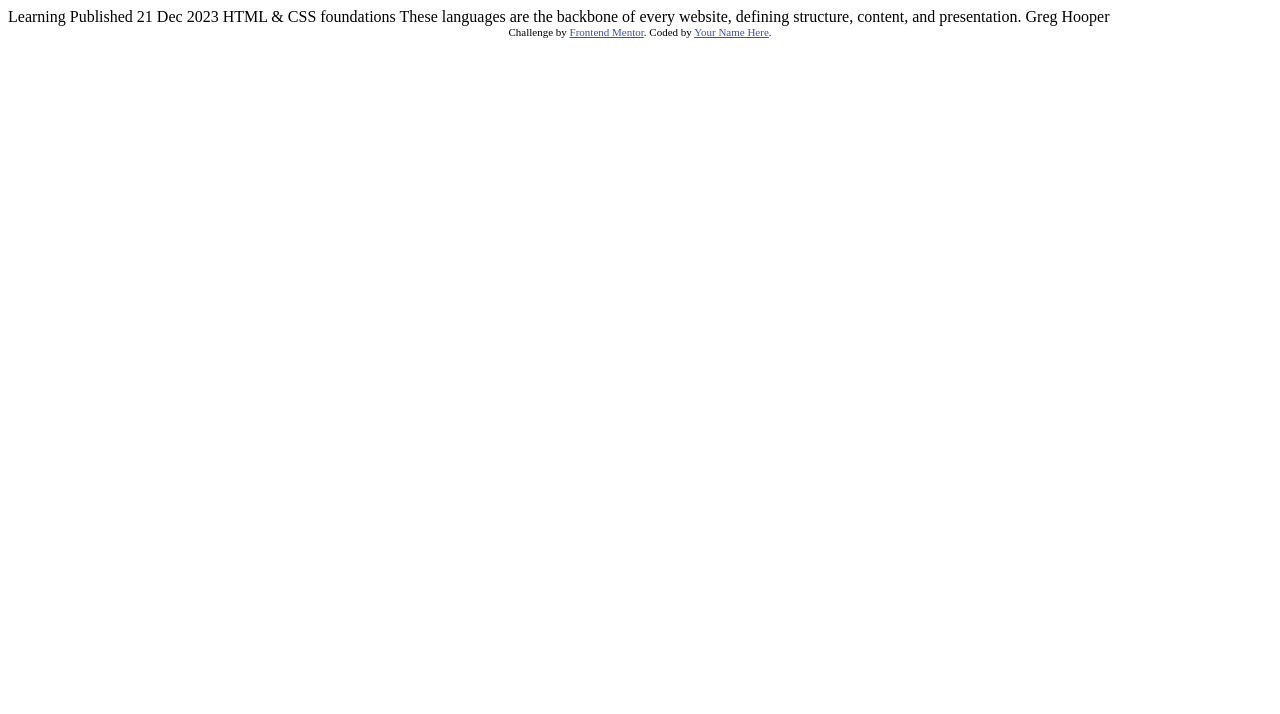
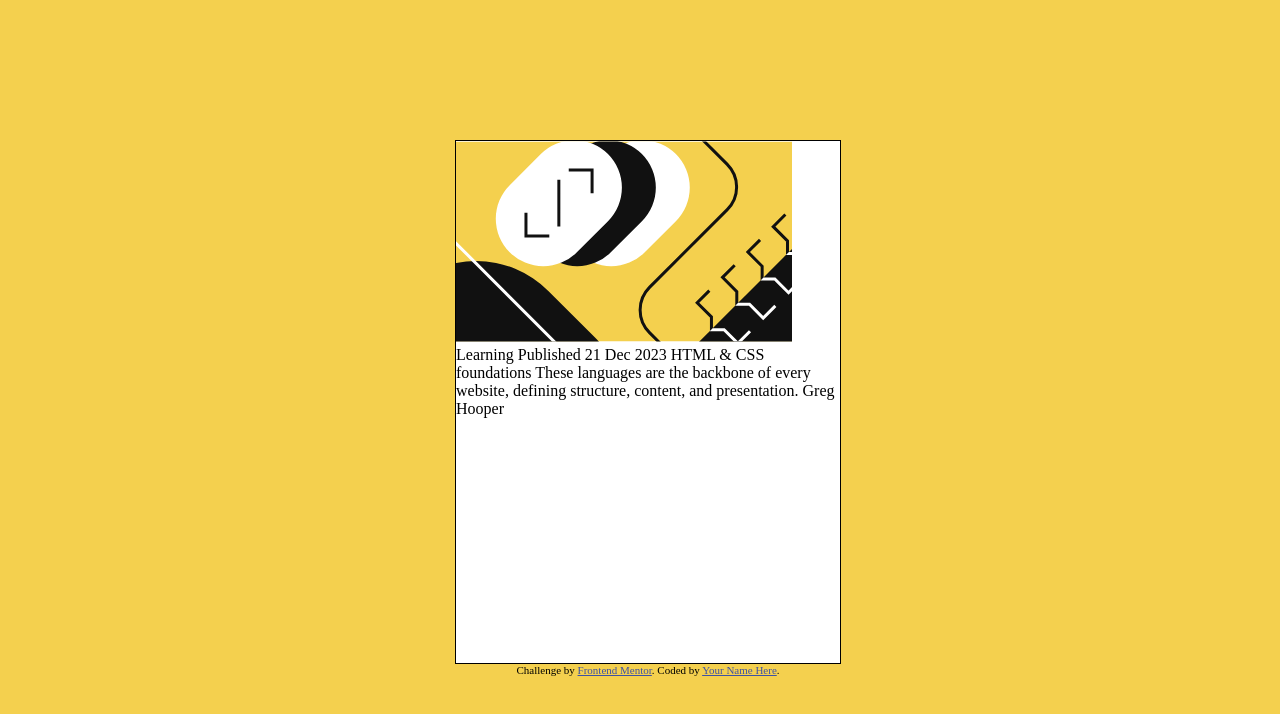
Before and after one commit to Front-End-Mentor-Projects/blog-preview-card, a plain HTML site: page index.html in a window 1280 px wide. Drawn offline with Linux system fonts and the light colour scheme.

Commit message:
Added img to page, basic styling to prepare

```diff
--- a/index.html
+++ b/index.html
@@ -1,34 +1,44 @@
 <!DOCTYPE html>
 <html lang="en">
   <head>
-  <meta charset="UTF-8">
-  <meta name="viewport" content="width=device-width, initial-scale=1.0"> <!-- displays site properly based on user's device -->
+    <meta charset="UTF-8" />
+    <meta name="viewport" content="width=device-width, initial-scale=1.0" />
+    <!-- displays site properly based on user's device -->
 
-  <link rel="icon" type="image/png" sizes="32x32" href="./assets/images/favicon-32x32.png">
+    <link
+      rel="icon"
+      type="image/png"
+      sizes="32x32"
+      href="./assets/images/favicon-32x32.png"
+    />
+    <link rel="stylesheet" type="text/css" href="styles.css" />
 
     <title>Frontend Mentor | Blog preview card</title>
 
     <!-- Feel free to remove these styles or customise in your own stylesheet 👍 -->
     <style>
-    .attribution { font-size: 11px; text-align: center; }
-    .attribution a { color: hsl(228, 45%, 44%); }
+      .attribution {
+        font-size: 11px;
+        text-align: center;
+      }
+      .attribution a {
+        color: hsl(228, 45%, 44%);
+      }
     </style>
   </head>
   <body>
+    <div class="mainContainer">
+      <img src="assets/images/illustration-article.svg" />
 
-  Learning
-
-  Published 21 Dec 2023
-
-  HTML & CSS foundations
-
-  These languages are the backbone of every website, defining structure, content, and presentation.
-
-  Greg Hooper
-
+      Learning Published 21 Dec 2023 HTML & CSS foundations These languages are
+      the backbone of every website, defining structure, content, and
+      presentation. Greg Hooper
+    </div>
     <div class="attribution">
-    Challenge by <a href="https://www.frontendmentor.io?ref=challenge" target="_blank">Frontend Mentor</a>.
-    Coded by <a href="#">Your Name Here</a>.
+      Challenge by
+      <a href="https://www.frontendmentor.io?ref=challenge" target="_blank"
+        >Frontend Mentor</a
+      >. Coded by <a href="#">Your Name Here</a>.
     </div>
   </body>
 </html>
--- /dev/null
+++ b/styles.css
@@ -0,0 +1,15 @@
+body {
+  display: flex;
+  flex-direction: column;
+  justify-content: center;
+  align-items: center;
+  background-color: #f4d04e;
+  width: 100%;
+  height: 100vh;
+}
+.mainContainer {
+  background-color: #ffffff;
+  border: 1px solid black;
+  width: 384px;
+  height: 522px;
+}
```
Lines whose indentation alone changed are shown as unchanged.
